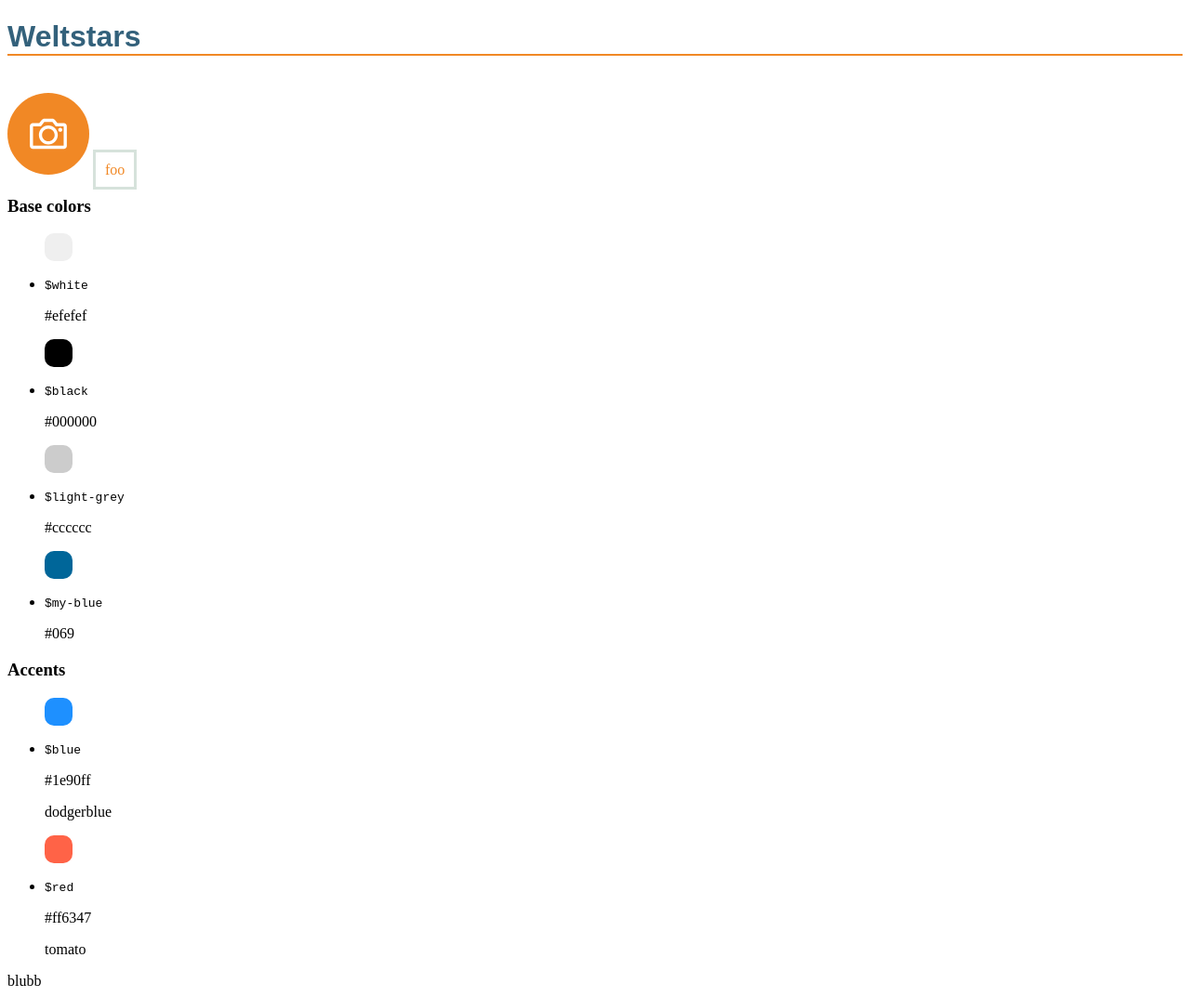
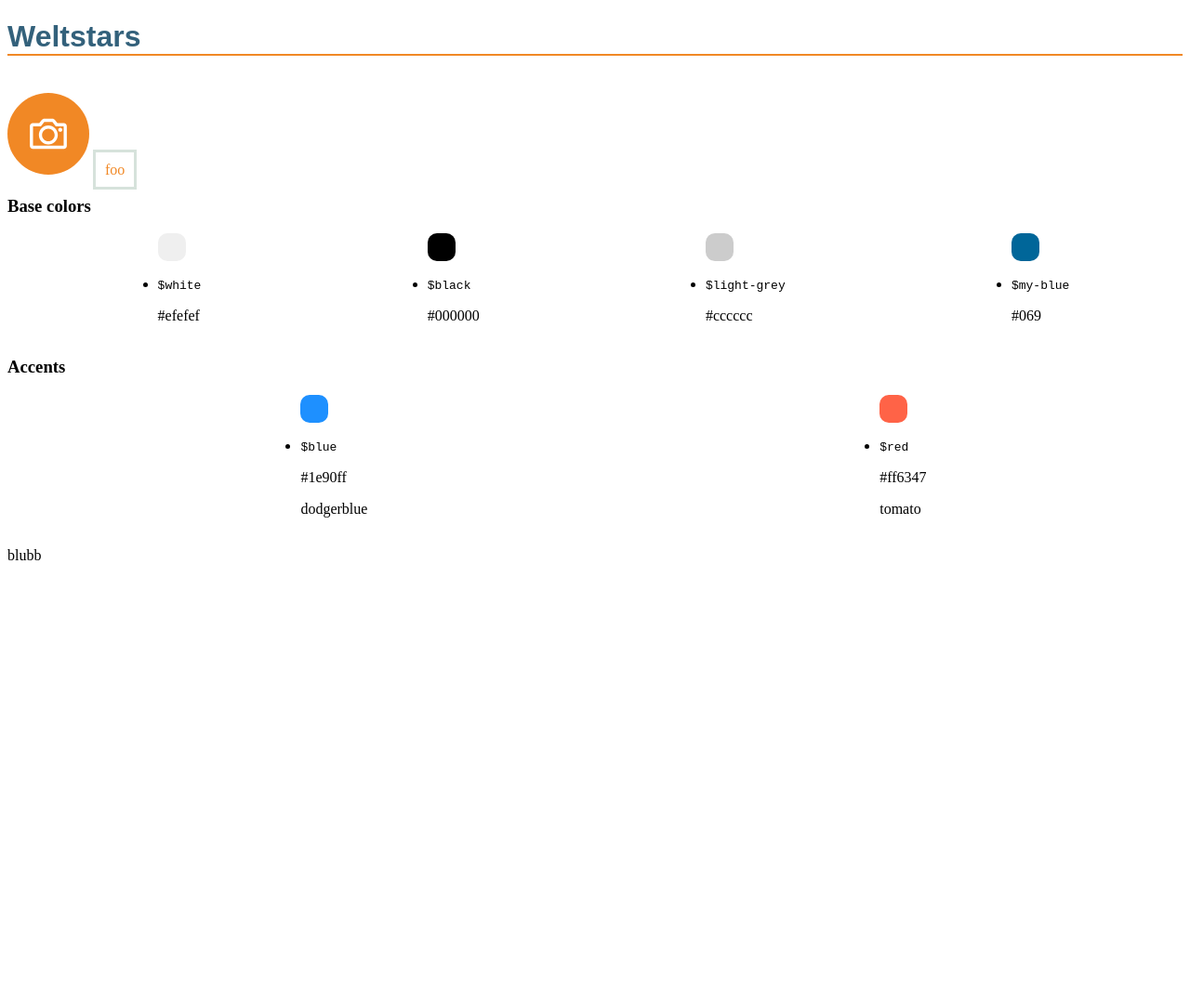
Before and after one commit to markusvogt/ws, a Jekyll site: the page built from index.html, in a window 1280 px wide. Shown: the whole page at 93% size. Built offline with Jekyll 4.4.1, drawn with Linux system fonts in a browser that asks for light colours; after the commit the page ends 900 px from its top, so only the background shows below that.

Commit message:
Update index.html

```diff
--- a/index.html
+++ b/index.html
@@ -36,7 +36,7 @@ colors:
     {% for group in page.colors %}
     <div>
         <h3>{{ group.name | capitalize }}</h3>
-        <ul>
+        <ul class="color-list">
             {% for item in group.items %}
             <li>
                 <div class="dot" style="background:#{{ item.hex }}"></div>
```
